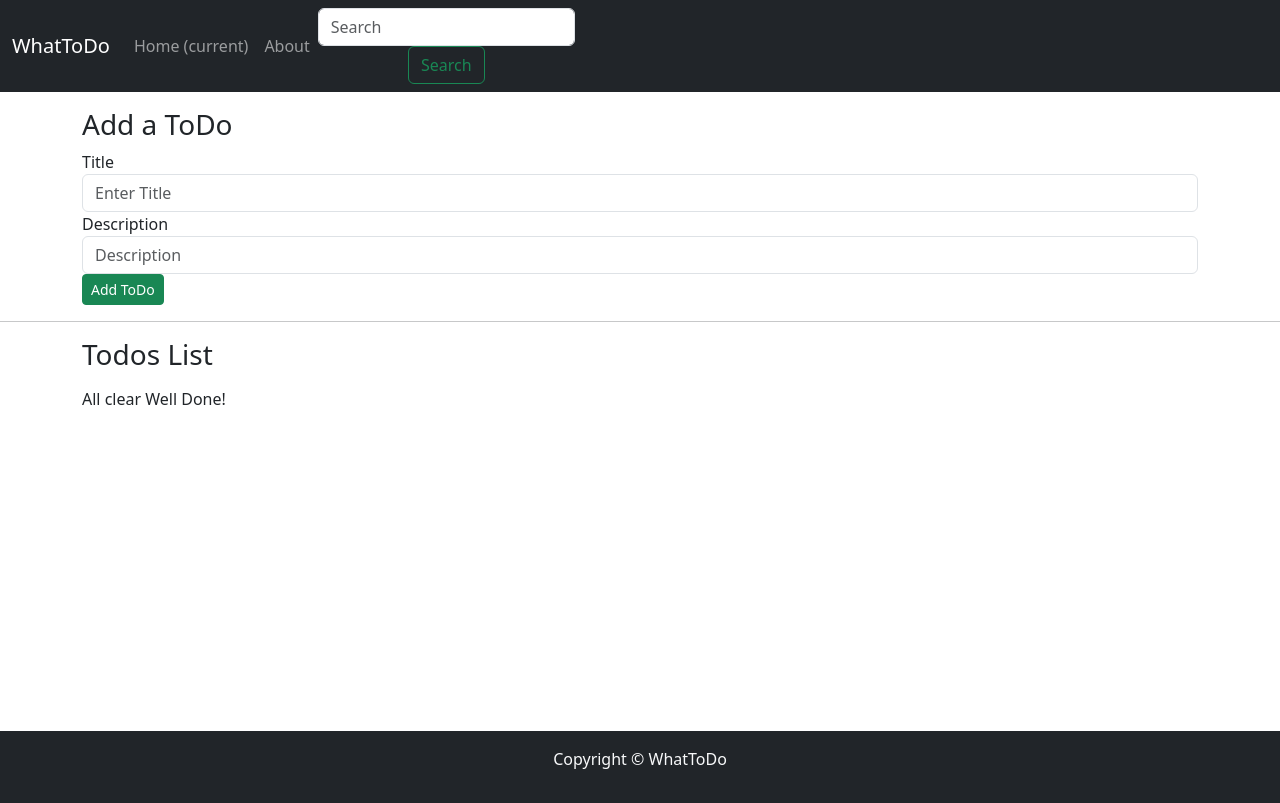
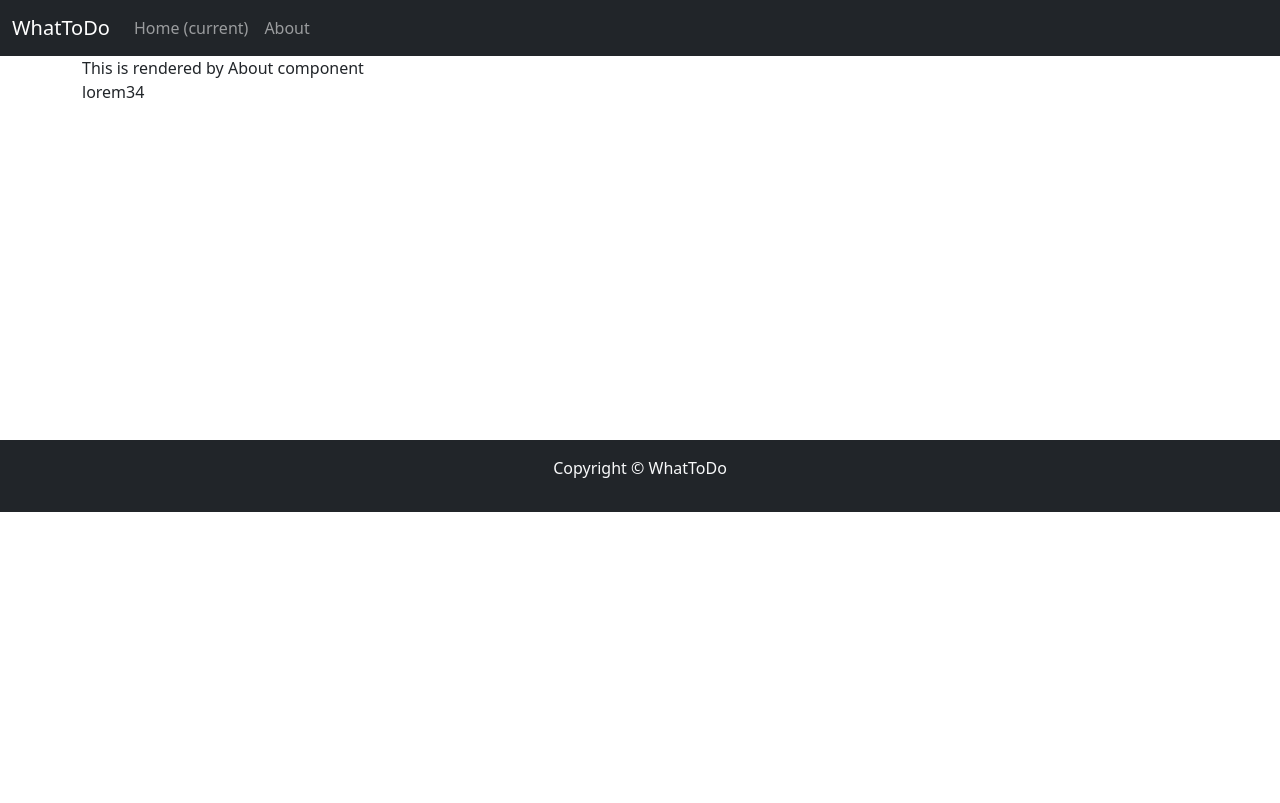
Before and after one commit to OfficialNMN/Inventory-Manager, a React (Create React App) app: page /about in a window 1280 px wide. Built offline with nearby package versions, Linux system fonts and the light colour scheme.

Commit message:
added react-routers

```diff
--- a/package.json
+++ b/package.json
@@ -8,6 +8,7 @@
     "@testing-library/user-event": "^12.8.3",
     "react": "^17.0.2",
     "react-dom": "^17.0.2",
+    "react-router-dom": "^5.2.0",
     "react-scripts": "4.0.3",
     "web-vitals": "^1.1.2"
   },
--- a/src/App.js
+++ b/src/App.js
@@ -1,9 +1,15 @@
 import './App.css';
 import Header from './components/Header';
 import Footer from './components/Footer';
+import {About} from './components/About';
 import {Todos} from './components/Todos';
 import React, {useState, useEffect} from 'react'
 import { AddTodo } from './components/AddTodo';
+import {
+  BrowserRouter as Router,
+  Switch,
+  Route,
+} from "react-router-dom";
 
 function App(){
   let initTodo;
@@ -24,7 +30,7 @@ function App(){
 
   const addTodo=(title,desc)=>{
     let sno;
-    if (todos.length==0){
+    if (todos.length===0){
       sno=1;
     }
     else{
@@ -48,11 +54,24 @@ useEffect(() => {
 
   return (
     <div className="App">
-      <Header title='WhatToDo'/>
-      <AddTodo addTodo={addTodo}/>
-      <hr/>
-      <Todos todos={todos} onDelete={onDelete}/>
-      <Footer/>
+      <Router>
+        <Header title='WhatToDo'/>
+        <Switch>
+          <Route exact path="/" render={()=>{
+            return(
+              <div>
+                <AddTodo addTodo={addTodo}/>
+                <hr/>
+                <Todos todos={todos} onDelete={onDelete}/>
+              </div>)
+            }}>
+          </Route>
+          <Route exact path="/about">
+            <About />
+          </Route>
+        </Switch>
+        <Footer/>
+      </Router>
     </div>
   );
 }
--- /dev/null
+++ b/src/components/About.js
@@ -0,0 +1,10 @@
+import React from 'react'
+
+export const About = () => {
+    return (
+        <div className='container' align='left'>
+            This is rendered by About component
+            <p>lorem34</p>
+        </div>
+    )
+}
--- a/src/components/Header.js
+++ b/src/components/Header.js
@@ -1,11 +1,12 @@
 import React from "react";
 import PropTypes from 'prop-types'
+import { Link } from "react-router-dom";
 
 export default function Header(props) {
   return (
     <nav className="navbar navbar-expand-lg navbar-dark bg-dark">
         <div className='container-fluid'>
-        <a className="navbar-brand" href="#">{props.title}</a>
+        <Link className="navbar-brand" to="/">{props.title}</Link>
         <button className="navbar-toggler" type="button" data-toggle="collapse" data-target="#navbarSupportedContent" aria-controls="navbarSupportedContent" aria-expanded="false" aria-label="Toggle navigation">
             <span className="navbar-toggler-icon"></span>
         </button>
@@ -13,16 +14,12 @@ export default function Header(props) {
         <div className="collapse navbar-collapse" id="navbarSupportedContent">
             <ul className="navbar-nav mr-auto">
             <li className="nav-item active">
-                <a className="nav-link" href="#">Home <span className="sr-only">(current)</span></a>
+                <Link className="nav-link" to="/">Home <span className="sr-only">(current)</span></Link>
             </li>
             <li className="nav-item">
-                <a className="nav-link" href="#">About</a>
+                <Link className="nav-link" to="/about">About</Link>
             </li>
             </ul>
-            <form className="form-inline my-2 my-lg-0">
-            <input className="form-control mr-sm-2" type="search" placeholder="Search" aria-label="Search"/>
-            <button className="btn btn-outline-success my-2 my-sm-0" type="submit">Search</button>
-            </form>
         </div>
         </div>
     </nav>
--- a/src/components/TodoItem.js
+++ b/src/components/TodoItem.js
@@ -6,7 +6,7 @@ export const TodoItem = ({todo, onDelete}) => {
             <h4>{todo.title}</h4>
             <p>{todo.desc}</p>
             <button className='btn btn-sm btn-danger' onClick={()=>{onDelete(todo)}}>Delete</button>
-
+            <hr/>
         </div>
     )
 }
--- a/src/components/Todos.js
+++ b/src/components/Todos.js
@@ -9,10 +9,7 @@ export const Todos = (props) => {
             {props.todos.length===0 ? "All clear Well Done!":
             props.todos.map((todo)=>{
                 return (
-                <>
                 <TodoItem todo={todo} key={todo.sno} onDelete={props.onDelete}/>
-                <hr/>
-                </>
             )})}
         </div>
     )
```
Also changed, not shown: 1 other file (tests, documents, lock files or other folders).
